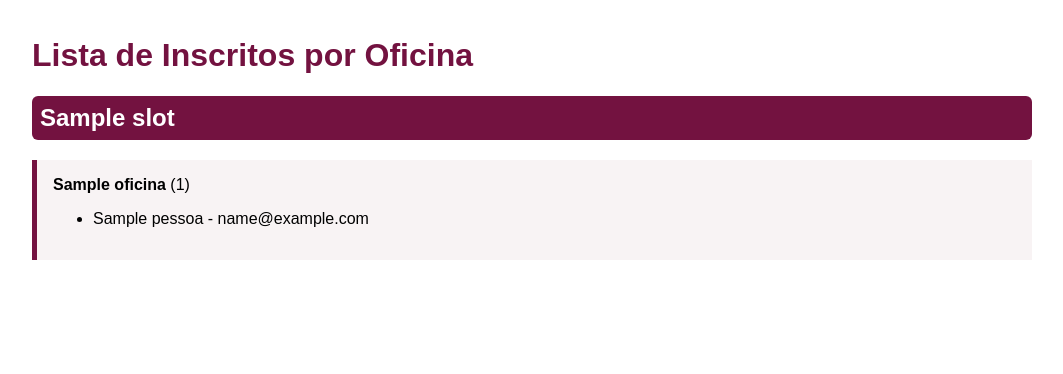
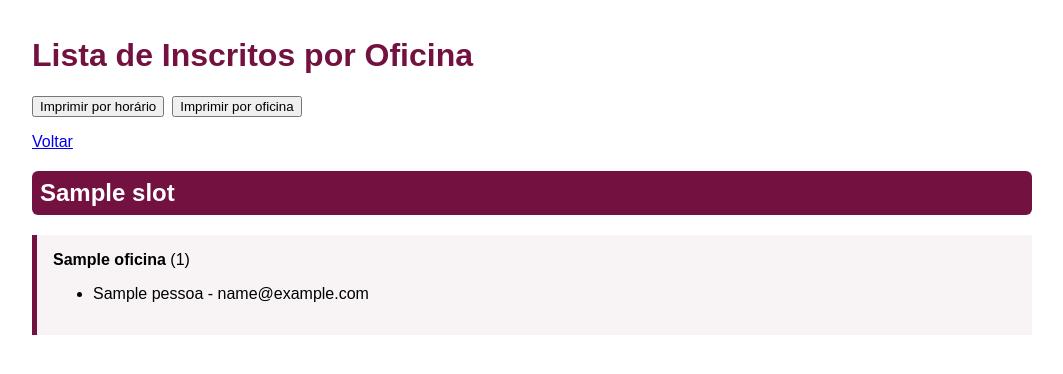
Before and after one commit to pedrodamiao/conferenciamulheresfortes, a Flask app: template templates/reports_by_workshop.html in a window 1280 px wide. Shown: the top 374 px of the page, without its empty margins (108-1171 px from the left). Run offline with Flask 3, Linux system fonts and the light colour scheme; the template is opened without the code that fills it: most values are stand-ins (such as "Sample title", 1, 10 or a date in 2020).

Commit message:
Update reports_by_workshop.html

```diff
--- a/templates/reports_by_workshop.html
+++ b/templates/reports_by_workshop.html
@@ -34,11 +34,20 @@ h2{
 
 <h1>Lista de Inscritos por Oficina</h1>
 
+<div style="margin-bottom:1rem; display:flex; gap:.5rem; flex-wrap:wrap;">
+  <button onclick="printBySlot()" class="btn">Imprimir por horário</button>
+  <button onclick="printByWorkshop()" class="btn">Imprimir por oficina</button>
+</div>
+
+<div style="margin-bottom:1rem;">
+  <a href="{{ url_for('admin') }}" class="btn">Voltar</a>
+</div>
+
 {% for slot, oficinas in report.items() %}
-  <h2>{{ slot }}</h2>
+  <h2 class="slot" data-slot="{{ slot }}">{{ slot }}</h2>
 
   {% for oficina, pessoas in oficinas.items() %}
-    <div class="card">
+    <div class="card" data-slot="{{ slot }}" data-workshop="{{ oficina }}">
       <strong>{{ oficina }}</strong> ({{ pessoas|length }})
 
       <ul>
@@ -51,5 +60,35 @@ h2{
 
 {% endfor %}
 
+<script>
+function resetView() {
+  document.querySelectorAll(".card").forEach(el => el.style.display = "block");
+  document.querySelectorAll(".slot").forEach(el => el.style.display = "block");
+}
+
+function printBySlot() {
+  resetView();
+  window.print();
+}
+
+function printByWorkshop() {
+  const slots = document.querySelectorAll(".slot");
+
+  slots.forEach(slot => {
+    const slotName = slot.dataset.slot;
+
+    // esconde título do horário
+    slot.style.display = "none";
+
+    // mantém apenas os cards
+    document.querySelectorAll(`.card[data-slot="${slotName}"]`)
+      .forEach(card => card.style.display = "block");
+  });
+
+  window.print();
+  resetView();
+}
+</script>
+
 </body>
 </html>
```
